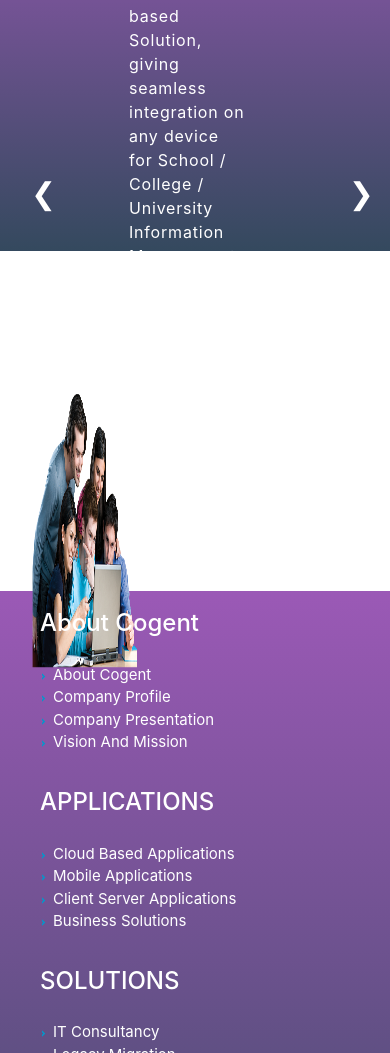
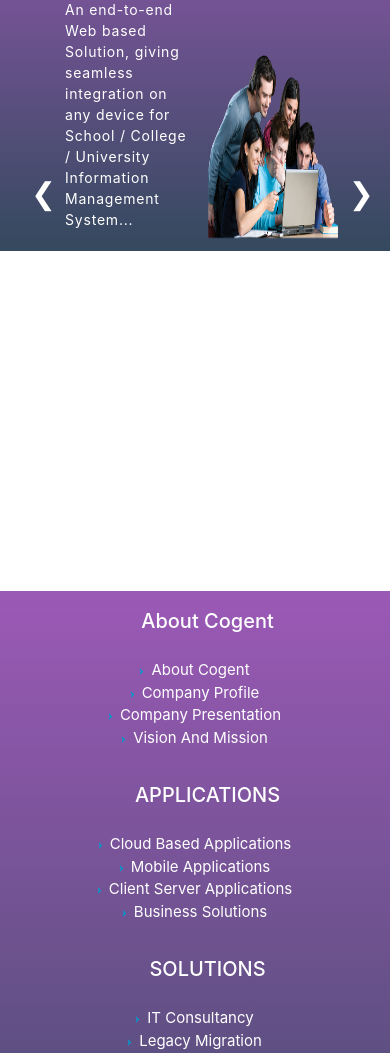
Before and after one commit to rohitkumarrana67/node_cogent, a plain HTML site: page templates/index.html in a window 390 px wide. Shown: the part 415-1468 px from the top of the page. Drawn offline with nearby package versions, Linux system fonts and the light colour scheme.

Commit message:
Added responsiveness

```diff
--- a/styles/layout.css
+++ b/styles/layout.css
@@ -177,6 +177,65 @@
   }
 }
 
+
+/* --- Slideshow --- */
+
+.slideshow-container {
+  background: linear-gradient(#9b59b6, #34495e);
+  max-width: 100%;
+  position: relative;
+  margin: 40px;
+  height: 400px;
+  padding: 40px 10px;
+}
+
+.mySlides {
+  height: 100%;
+  display: none;
+}
+
+.caption-container h2 {
+  color: white;
+}
+.caption-container {
+  padding: 40px 10px;
+  letter-spacing: 0.8px;
+  color: white;
+  width: 40%;
+  display: inline-block;
+  margin-left: 100px;
+  font-size: 17px;
+}
+
+.image-container {
+  width: 40%;
+  display: inline-block;
+}
+
+.image-container img {
+  border: 0;
+  height: 340px;
+  width: 100%;
+  margin:0;
+}
+
+.prev,
+.next {
+  cursor: pointer;
+  position: absolute;
+  color: white !important;
+  top: 76%;
+  font-size: 30px;
+  width: auto;
+  padding: 16px;
+}
+
+.next {
+  right: 0;
+}
+
+
+
 /* ---- Footer ----- */
 .foot {
   padding: 18px 18px;
@@ -200,56 +259,109 @@
   color: white;
 }
 
-/* --- Slideshow --- */
 
-.slideshow-container {
-  background: linear-gradient(#9b59b6, #34495e);
-  max-width: 100%;
-  position: relative;
-  margin: 40px;
-  height: 400px;
+/* Responsiveness */
+
+
+@media (max-width: 1080px){
+  .caption-container{
+    margin-left: 80px;
+  }
+
+  .image-container img{
+    margin-top: -50px;
+    height: 300px;
+  }
+
+  h4{
+    font-size: 24px;
+  }
+
 }
 
-.mySlides {
-  height: 100%;
-  display: none;
+@media (max-width: 996px){
+  .caption-container{
+    margin-left: 60px;
+  }
+
+  .caption-container h2{
+    font-size: 30px;
+  }
+
+  .image-container img{
+    margin-top: -50px;
+    height: 280px;
+  }
+
+  h4{
+    font-size: 23px!important;
+  }
 }
 
-.caption-container h2 {
-  color: white;
-}
-.caption-container {
-  letter-spacing: 0.8px;
-  color: white;
-  width: 40%;
-  display: inline-block;
-  margin-left: 100px;
-  padding: 20px 14px;
+@media (max-width: 896px){
+
+  .caption-container h2{
+    font-size: 28px;
+  }
+
+  .image-container img{
+    margin-top: -140px;
+    height: 250px;
+  }
+
+  h4{
+    font-size: 22px!important;
+  }
+
 }
 
-.image-container {
-  padding: 44px 14px;
-  width: 40%;
-  display: inline-block;
+@media (max-width: 796px){
+  .caption-container{
+    margin-left: 60px;
+  }
+
+  .caption-container h2{
+    font-size: 27px;
+  }
+
+  .image-container img{
+    margin-top: -140px;
+    height: 220px;
+  }
+
+  h4{
+    font-size: 20px!important;
+  }
+
 }
 
-.image-container img {
-  border: 0;
-  height: 300px;
-  width: 100%;
+@media (max-width: 596px){
+  .caption-container{
+    font-size: 14px;
+    margin-left: 40px;
+  }
+
+  .caption-container h2{
+    font-size: 25px;
+  }
+
+  .image-container img{
+    margin-top: -160px;
+    height: 200px;
+  }
+
+  h4{
+    font-size: 10px;
+  }
+
 }
 
-.prev,
-.next {
-  cursor: pointer;
-  position: absolute;
-  color: white !important;
-  top: 76%;
-  font-size: 30px;
-  width: auto;
-  padding: 16px;
+@media (max-width: 575px){
+  .footer-content{
+    list-style-position: inside;
+  }
+
+  .row{
+    text-align: center;
+  }
 }
-
-.next {
-  right: 0;
-}
--- a/templates/index.html
+++ b/templates/index.html
@@ -41,6 +41,9 @@
     ></script>
   </head>
   <body>
+
+
+    <!-- Navigation Bar -->
     <div class="topnav" id="myTopnav">
       <a href="#home" class="active1">Home</a>
       <a href="#news">About Us</a>
@@ -266,7 +269,7 @@
     <!--footer-->
     <div class="foot container-fluid">
       <div class="row">
-        <div class="col-sm-3">
+        <div class="col-md-3 col-sm-6">
           <h4>About Cogent</h4>
           <ul class="footer-content">
             <li>About Cogent</li>
@@ -275,7 +278,7 @@
             <li>Vision And Mission</li>
           </ul>
         </div>
-        <div class="col-sm-3">
+        <div class="col-md-3 col-sm-6">
           <h4>APPLICATIONS</h4>
           <ul class="footer-content">
             <li>Cloud Based Applications</li>
@@ -284,7 +287,7 @@
             <li>Business Solutions</li>
           </ul>
         </div>
-        <div class="col-sm-3">
+        <div class="col-md-3 col-sm-6">
           <h4>SOLUTIONS</h4>
           <ul class="footer-content">
             <li>IT Consultancy</li>
@@ -294,7 +297,7 @@
             <li>eLearning Services</li>
           </ul>
         </div>
-        <div class="col-sm-3">
+        <div class="col-md-3 col-sm-6">
           <h4>SUPPORT & HELP</h4>
           <ul class="footer-content">
             <li>Enquiry</li>
```
